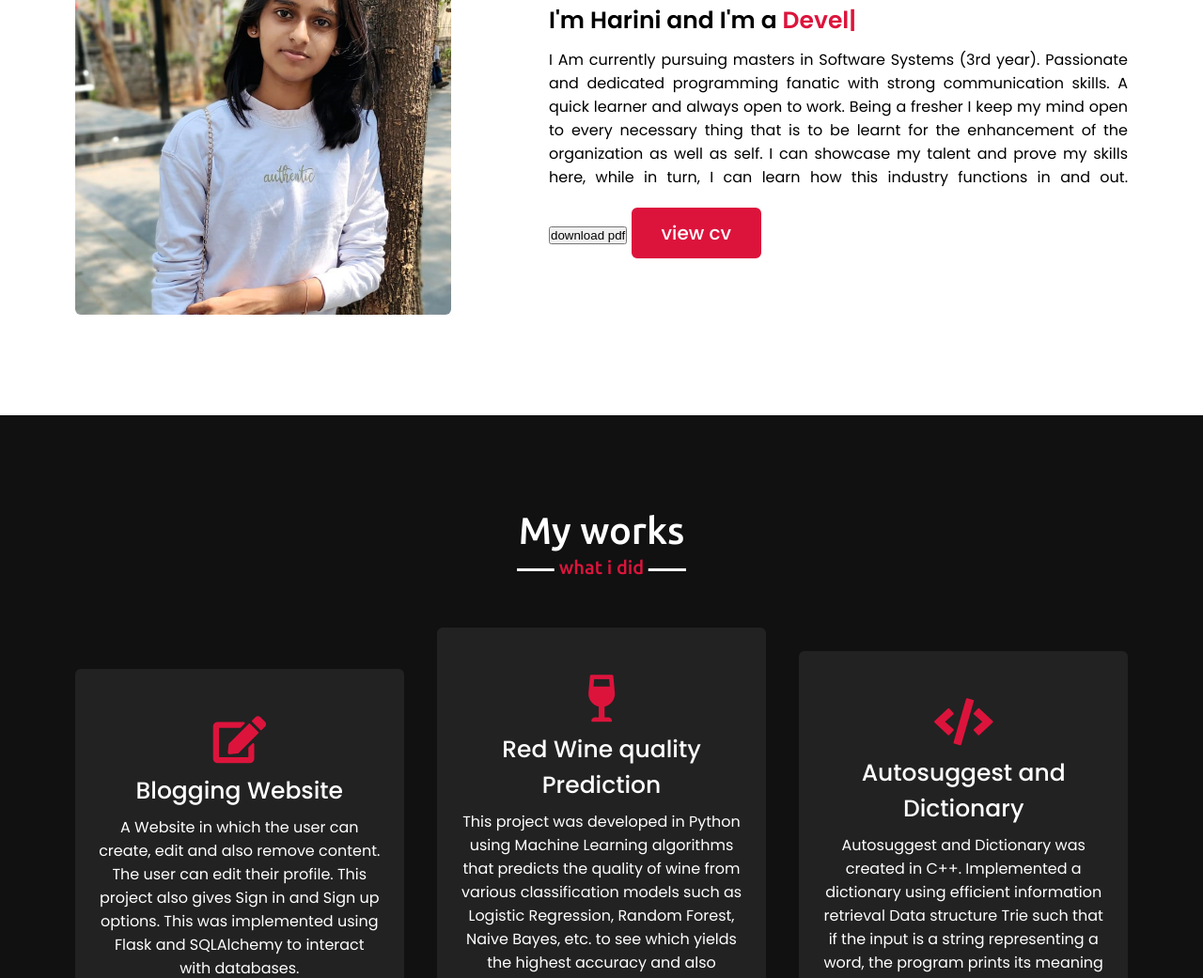
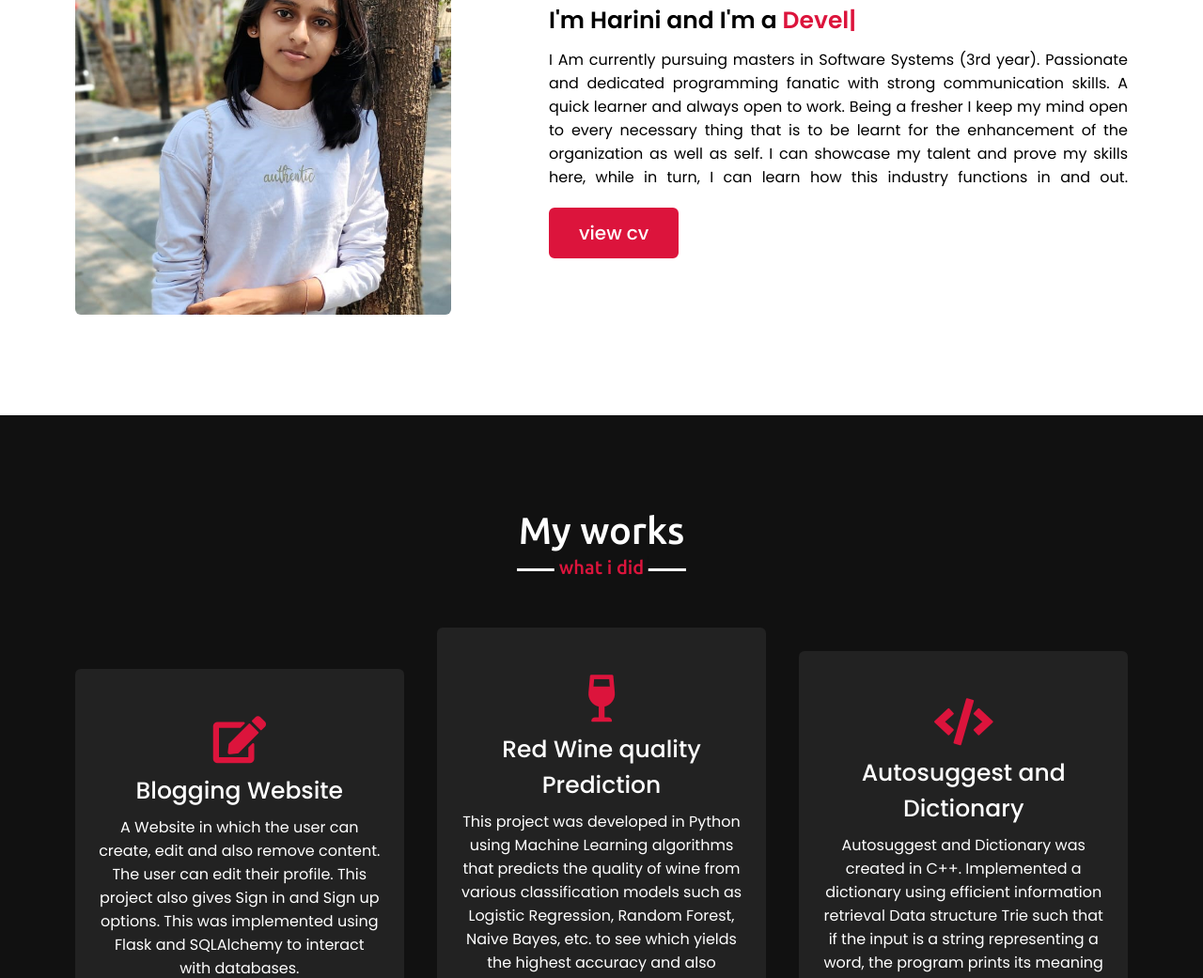
Before and after one commit to Harini-Shri/portfolio_website, a plain HTML site: page index.html in a window 1280 px wide. Shown: the part 1091-2132 px from the top of the page at 94% size. Drawn offline with nearby package versions, Linux system fonts and the light colour scheme.

Commit message:
Update index.html

```diff
--- a/index.html
+++ b/index.html
@@ -65,7 +65,6 @@
                         the enhancement of the organization as well as self. I
                         can showcase my talent and prove my skills here, while
                         in turn, I can learn how this industry functions in and out.
-                        <button onclick="location.href='Harini Shri T.pdf';">download pdf</button>
                         <a href="Harini Shri T.pdf" target="_blank">view cv</a>
                     </p>
 
```
